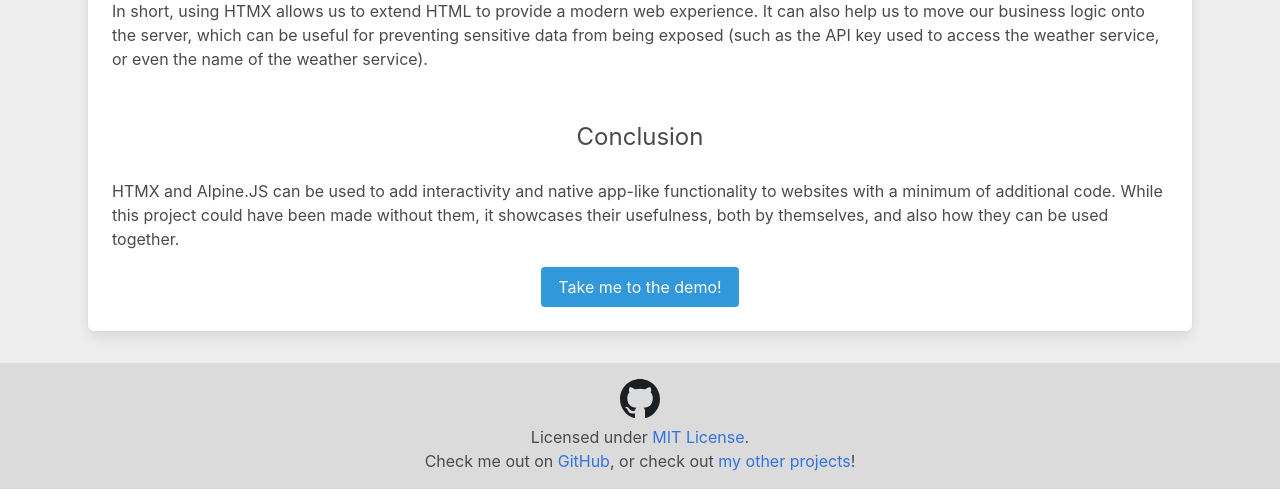
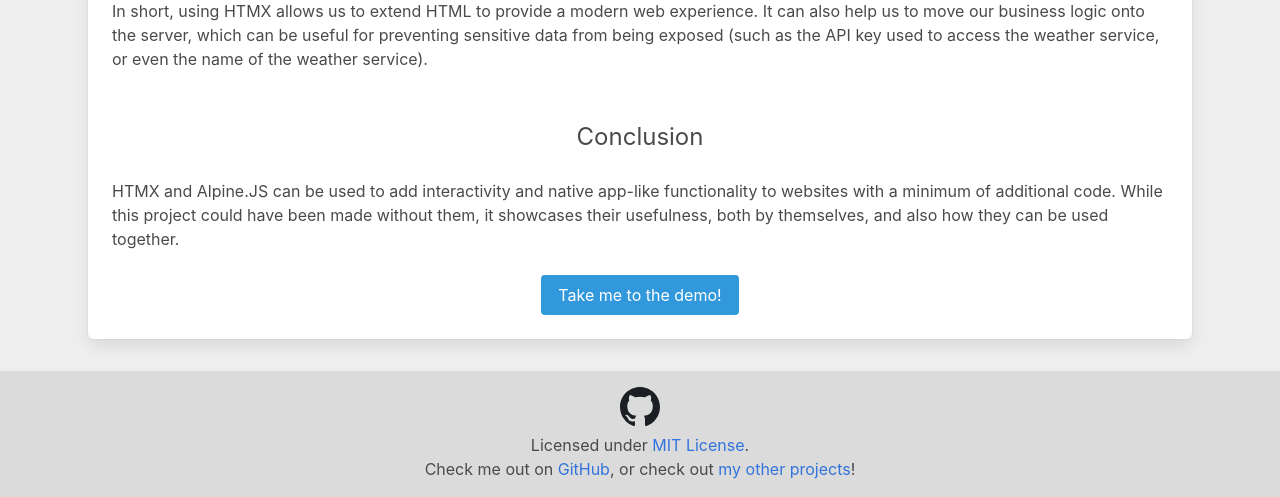
Before and after one commit to arcanemachine/django-htmx-alpine, a Django app: page / in a window 1280 px wide. Shown: the part 2164-2661 px from the top of the page. Run offline with Django 3.2, Linux system fonts and the light colour scheme; parts of the project's set-up code (start-up, migrations or seed data) failed here and were passed over.

Commit message:
Add more whitespace to bottom button

```diff
--- a/templates/about.html
+++ b/templates/about.html
@@ -135,7 +135,7 @@
     <div class="mt-6 is-size-4 has-text-centered">Conclusion</div>
     <p>HTMX and Alpine.JS can be used to add interactivity and native app-like functionality to websites with a minimum of additional code. While this project could have been made without them, it showcases their usefulness, both by themselves, and also how they can be used together.</p>
 
-    <div class="mt-4 has-text-centered">
+    <div class="mt-5 has-text-centered">
       <a href="{% url 'tasks:task_list' %}">
         <button class="button is-info">
           Take me to the demo!
```
